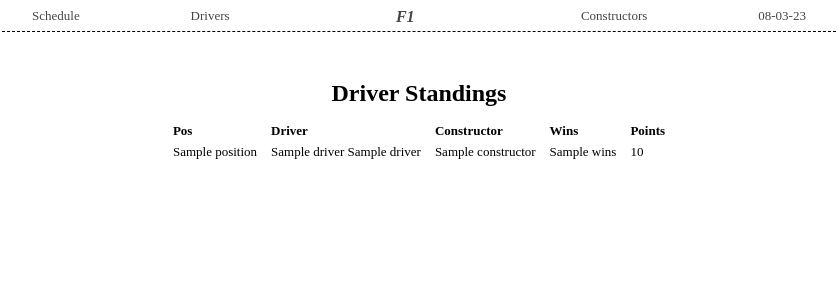
After one commit to khushmeeet/f1-scoreboard, a FastAPI app: template templates/drivers.html in a window 1280 px wide. The commit adds this page. Shown: the top 300 px of the page, without its empty margins (221-1058 px from the left). Run offline with FastAPI, Linux system fonts and the light colour scheme; the template is opened without the code that fills it: most values are stand-ins (such as "Sample title", 1, 10 or a date in 2020); parts of the project's set-up code (start-up, migrations or seed data) failed here and were passed over.

Commit message:
Added drivers and constructors standing pages

```diff
--- a/main.py
+++ b/main.py
@@ -59,3 +59,19 @@ async def race_schedule(req: Request, httpx_c=Depends(client)):
     return templates.TemplateResponse(
         "schedule.html", {"request": req, "schedule": schedule}
     )
+
+
+@app.get("/drivers", response_class=HTMLResponse)
+async def drivers(req: Request):
+    drivers = e.season().get_driver_standings()
+    return templates.TemplateResponse(
+        "drivers.html", {"request": req, "drivers": drivers}
+    )
+
+
+@app.get("/constructors", response_class=HTMLResponse)
+async def constructors(req: Request):
+    constructors = e.season().get_constructor_standings()
+    return templates.TemplateResponse(
+        "constructors.html", {"request": req, "constructors": constructors}
+    )
--- a/templates/base.html
+++ b/templates/base.html
@@ -14,13 +14,13 @@
                 <a href="{{url_for('race_schedule')}}">Schedule</a>
             </div>
             <div class="header-option" style="flex-grow:2">
-                <a href="">Drivers</a>
+                <a href="{{url_for('drivers')}}">Drivers</a>
             </div>
             <div style="flex-grow:4" id="title-text">
                 <a href="{{url_for('race_results')}}">F1</a>
             </div>
             <div class="header-option" style="flex-grow:2">
-                <a href="">Constructors</a>
+                <a href="{{url_for('constructors')}}">Constructors</a>
             </div>
             <div class="header-option" style="flex-grow:2">
                 {{now|datetime_format}}
--- /dev/null
+++ b/templates/drivers.html
@@ -0,0 +1,29 @@
+{% extends "base.html" %}
+{% block content %}
+<section class="section-header">
+    <h2>Driver Standings</h2>
+</section>
+<section class="section-detail">
+    <table>
+        <thead>
+            <tr>
+                <th>Pos</th>
+                <th>Driver</th>
+                <th>Constructor</th>
+                <th>Wins</th>
+                <th>Points</th>
+            </tr>
+        </thead>
+        <tbody>
+            {% for d in drivers[-1].driver_standings %}
+            <tr>
+                <td>{{d.position}}</td>
+                <td>{{d.driver.given_name + " " + d.driver.family_name}}</td>
+                <td>{{d.constructors[0].name}}</td>
+                <td>{{d.wins}}</td>
+                <td>{{d.points}}</td>
+            </tr>
+            {% endfor %}
+        </tbody>
+    </table>
+    {% endblock %}
```
Also changed, not shown: templates/constructors.html (added, +27 -0 lines).
